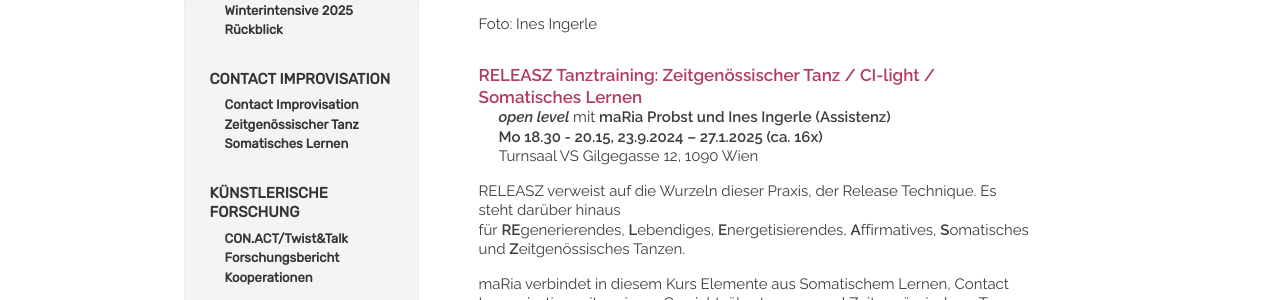
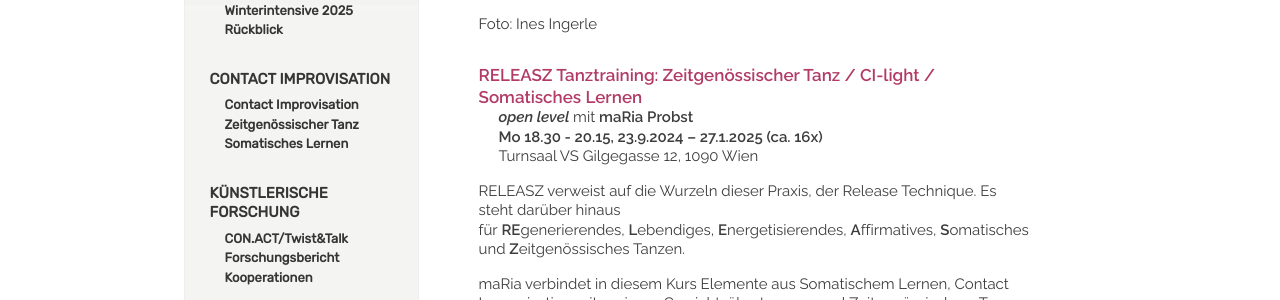
Before and after one commit to manulari/rollingpointat, a Jekyll site: the page built from _pages_de/releasze.md, in a window 1280 px wide. Shown: the part 457-757 px from the top of the page. Built offline with Jekyll 4.4.1, drawn with Linux system fonts in a browser that asks for light colours; comment, search, counter and statistics services are not loaded.

Commit message:
Update page (de) “releasze”

```diff
--- a/_pages_de/releasze.md
+++ b/_pages_de/releasze.md
@@ -9,7 +9,7 @@ Foto: Ines Ingerle
 
 #### RELEASZ Tanztraining: Zeitgenössischer Tanz / CI-light / Somatisches Lernen
 
-***open level*** mit **maRia Probst und Ines Ingerle (Assistenz)**\
+***open level*** mit **maRia Probst**\
 **Mo 18.30 - 20.15, 23.9.2024 – 27.1.2025 (ca. 16x)**\
 Turnsaal VS Gilgegasse 12, 1090 Wien
 
```
